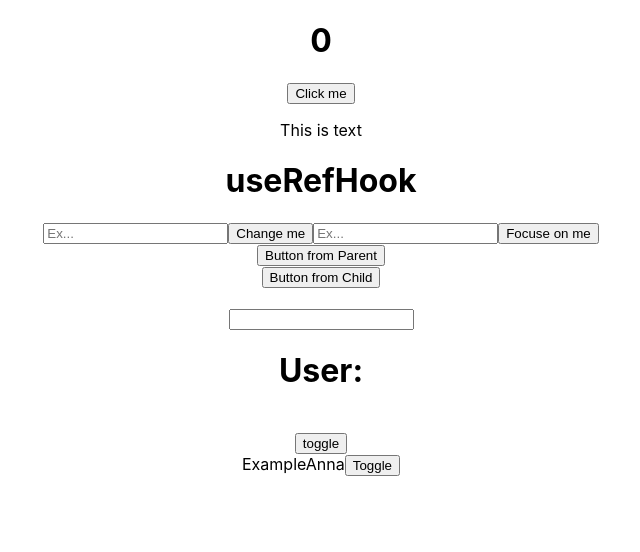
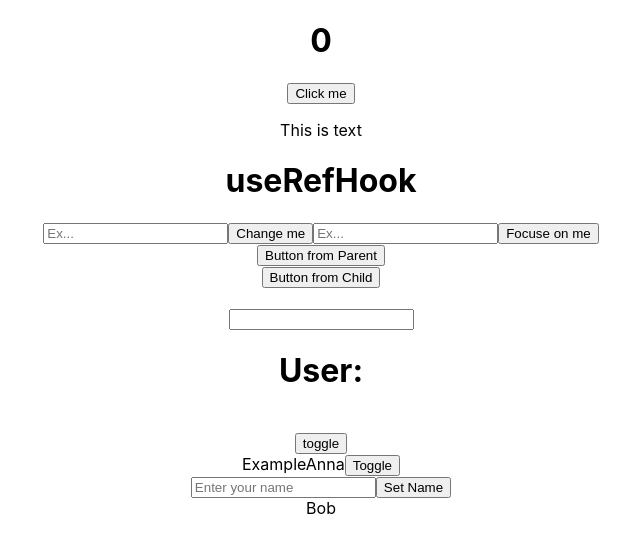
Before and after one commit to AnnaFridman2512/react-practise-advanced, a React (Create React App) app: page / in a window 1280 px wide. Shown: the top 552 px of the page, without its empty margins (319-959 px from the left). Built offline with nearby package versions, Linux system fonts and the light colour scheme; no server answers.

Commit message:
useLocalsTorageHook example component added

```diff
--- a/src/App.js
+++ b/src/App.js
@@ -1,3 +1,4 @@
+
 
 import './App.css';
 import UseReducerHook from './components/useReducerHook.js';
@@ -6,7 +7,14 @@ import Parent from './components/useImperativeHandle/Parent.js';
 import UseContextHook from './components/useContext/useContextHook.js';
 import UseMemoHook from './components/useMemoHook.js';
 import UseCallbackHook from './components/useCalbackHook/UseCalbackHook.js';
+import UseLocalStorageHook from './components/useLocalStorageHook.js';
+
 function App() {
+
+
+
+
+
   return (
     <div className="App">
       <UseReducerHook />
@@ -19,6 +27,9 @@ function App() {
       <UseMemoHook />
       <br/>
       <UseCallbackHook />
+      <br/>
+      <UseLocalStorageHook />
+
     </div>
   );
 }
--- /dev/null
+++ b/src/components/useLocalStorageHook.js
@@ -0,0 +1,66 @@
+
+import { useState, useRef } from "react";
+
+
+
+// Usage
+export default function UseLocalStorageHook() {   // Similar to useState but first arg is key to the value in local storage.
+    const [name, setName] = useLocalStorage("name", "Bob");
+    const inputRef = useRef(null);
+
+    return (
+      <div>
+        <input
+          type="text"
+          placeholder="Enter your name"
+          ref={inputRef}
+           />
+        <button onClick= {() => {
+            setName(inputRef.current.value)
+        }}>Set Name</button>
+
+        {name && <div>{name}</div>}
+      </div>
+    );
+  }
+
+
+// Hook
+function useLocalStorage(key, initialValue) {
+  // State to store our value
+  // Pass initial state function to useState so logic is only executed once
+  const [storedValue, setStoredValue] = useState(() => {
+    if (typeof window === "undefined") {
+      return initialValue;
+    }
+    try {
+      // Get from local storage by key
+      const item = window.localStorage.getItem(key);
+      // Parse stored json or if none return initialValue
+      return item ? JSON.parse(item) : initialValue;
+    } catch (error) {
+      // If error also return initialValue
+      console.log(error);
+      return initialValue;
+    }
+  });
+  // Return a wrapped version of useState's setter function that ...
+  // ... persists the new value to localStorage.
+  const setValue = (value) => {
+    try {
+      // Allow value to be a function so we have same API as useState
+      const valueToStore =
+        value instanceof Function ? value(storedValue) : value;
+      // Save state
+      setStoredValue(valueToStore);
+      // Save to local storage
+      if (typeof window !== "undefined") {
+        window.localStorage.setItem(key, JSON.stringify(valueToStore));
+      }
+    } catch (error) {
+      // A more advanced implementation would handle the error case
+      console.log(error);
+    }
+  };
+  return [storedValue, setValue];
+}
```
